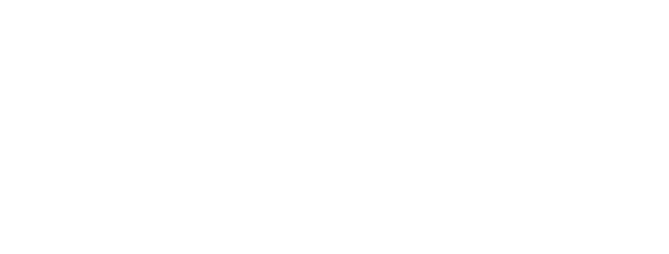
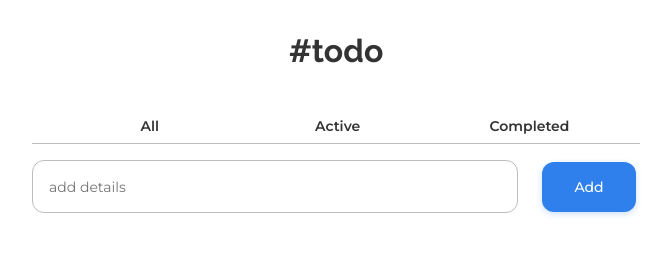
Before and after one commit to NicolasBQ/To-Do-App, a website built with webpack: page src/index.html in a window 1280 px wide. Shown: the whole page, without its empty margins (304-973 px from the left). Built offline with nearby package versions, Linux system fonts and the light colour scheme.

Commit message:
Initial UI

```diff
--- a/src/index.html
+++ b/src/index.html
@@ -6,5 +6,33 @@
         <meta name="viewport" content="width=device-width, initial-scale=1.0" />
         <title>To Do APP</title>
     </head>
-    <body></body>
+    <body>
+        <main class="main">
+            <h1 class="main__title title-font sd-text">#todo</h1>
+            <div class="main__sections">
+                <p class="main__sections-item text-font sd-text small-font font-600">All</p>
+
+                <p class="main__sections-item text-font sd-text small-font font-600">Active</p>
+
+                <p class="main__sections-item text-font sd-text small-font font-600">Completed</p>
+            </div>
+
+            <form class="main__form">
+                <input
+                    class="main__form-input medium-font text-font font-500"
+                    type="text"
+                    name="Task Name"
+                    id="taks-name"
+                    placeholder="add details"
+                />
+                <button type="submit" class="main__form-button text-font font-500 small-font">
+                    Add
+                </button>
+            </form>
+
+            <div class="all-tasks"></div>
+            <div class="active-tasks"></div>
+            <div class="completed-tasks"></div>
+        </main>
+    </body>
 </html>
--- a/src/js/index.js
+++ b/src/js/index.js
@@ -0,0 +1 @@
+import '../scss/main.scss';
--- /dev/null
+++ b/src/scss/_config.scss
@@ -0,0 +1,18 @@
+@import url('https://fonts.googleapis.com/css2?family=Montserrat:wght@400;500;600&family=Raleway:wght@700&display=swap');
+
+$soft-dark: #333333;
+$gray: #bdbdbd;
+$black: #000000;
+$accent-color: #2f80ed;
+$white: #ffffff;
+
+$titles: 'Raleway', sans-serif;
+$text: 'Montserrat', sans-serif;
+
+*,
+*::before,
+*::after {
+    box-sizing: border-box;
+    margin: 0;
+    padding: 0;
+}
--- /dev/null
+++ b/src/scss/main.scss
@@ -0,0 +1,86 @@
+@import 'config';
+
+body {
+    display: flex;
+    justify-content: center;
+    padding: 2rem 0;
+}
+
+.title-font {
+    font-family: $titles;
+}
+
+.text-font {
+    font-family: $text;
+}
+
+.sd-text {
+    color: $soft-dark;
+}
+
+.small-font {
+    font-size: 0.875rem;
+}
+
+.medium-font {
+    font-size: 1rem;
+}
+
+.font-600 {
+    font-weight: 600;
+}
+
+.font-500 {
+    font-weight: 500;
+}
+
+.main {
+    width: 90%;
+    max-width: 38rem;
+
+    &__title {
+        text-align: center;
+        margin-bottom: 3rem;
+    }
+
+    &__sections {
+        width: 100%;
+        display: flex;
+        padding-bottom: 0.5rem;
+        justify-content: space-evenly;
+        border-bottom: 1px solid $gray;
+        margin-bottom: 1rem;
+
+        &-item {
+            width: 5.625rem;
+            padding: 0 1.5rem;
+            cursor: pointer;
+        }
+    }
+
+    &__form {
+        &-input {
+            width: 80%;
+            padding: 1rem;
+            border-radius: 0.75rem;
+            border: 1px solid $gray;
+
+            &::placeholder {
+                font-family: $text;
+                font-weight: 400;
+                font-size: 0.875rem;
+            }
+        }
+
+        &-button {
+            padding: 1rem 2rem;
+            margin-left: 1.25rem;
+            border: none;
+            border-radius: 0.75rem;
+            background-color: $accent-color;
+            box-shadow: 0px 2px 6px rgba(127, 177, 243, 0.4);
+            color: $white;
+            cursor: pointer;
+        }
+    }
+}
```
Also changed, not shown: dist/index.css (added), dist/index.html, 2 other files.
